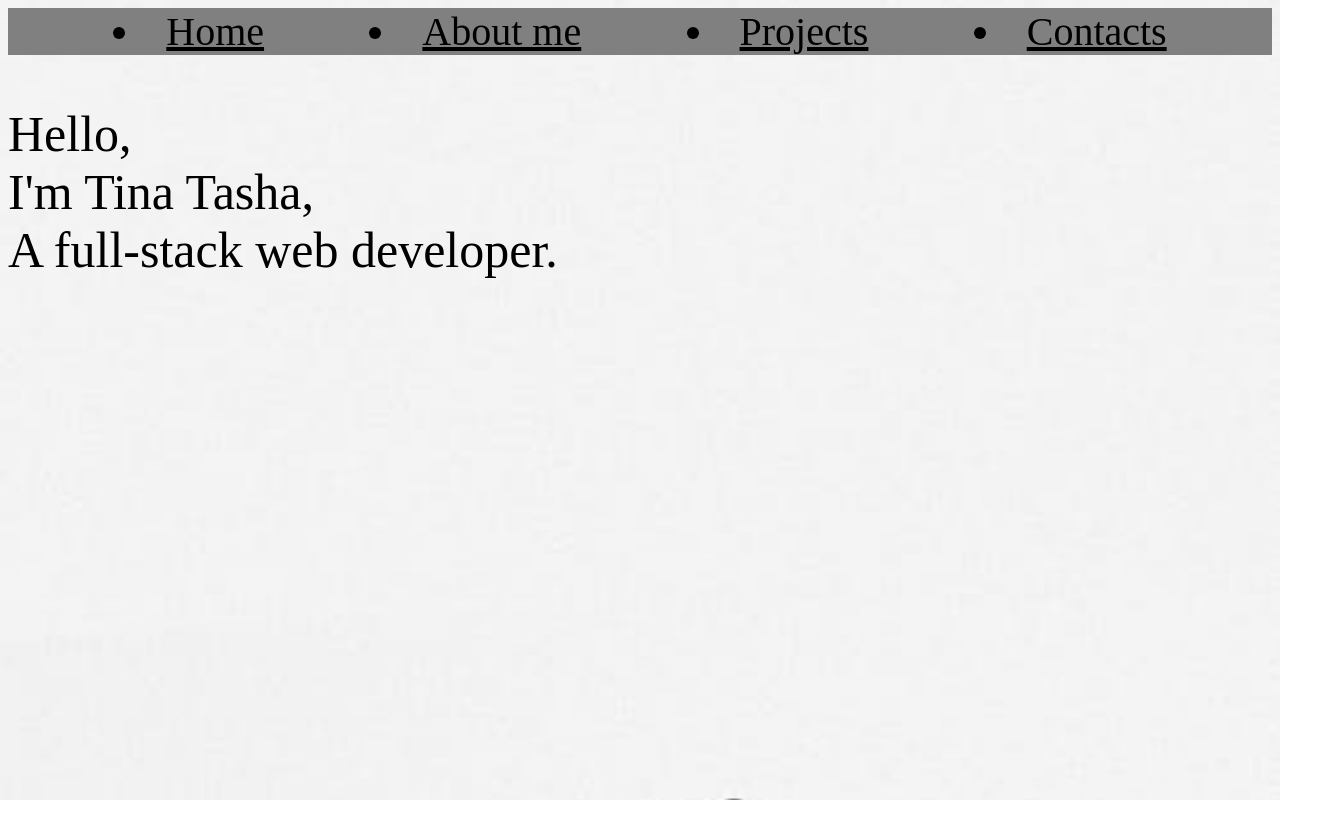
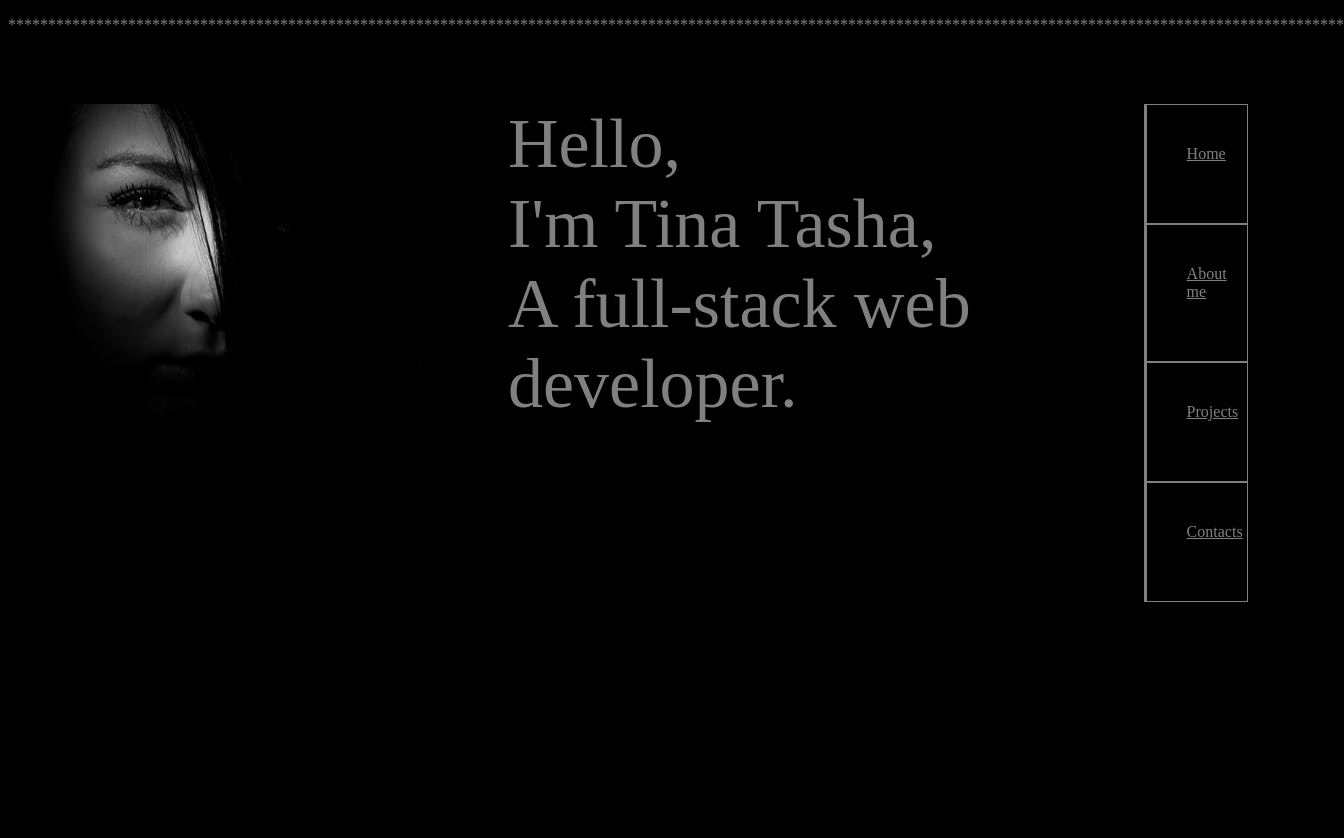
Before and after one commit to tinatasha/portfolio.1, a plain HTML site: page index.html in a window 1280 px wide. Shown: the top 838 px of the page, 1344 px wide, since content can reach past the window. Before the commit the page ends 800 px from the top, so only its background shows below. Drawn offline with Linux system fonts and the light colour scheme.

Commit message:
add paragraph

```diff
--- a/index.html
+++ b/index.html
@@ -7,6 +7,14 @@ portfolio.1
 <link rel="stylesheet" href="styles.css">
     </head>
     <body>
+        <p>
+            ***********************************************************************************************************************************************************************
+        </p>
+            <div id="cont">
+                <div id="cont2">
+                    <div id="cont3">
+<img src="eye-shading-head-girl.jpg" alt="eye">
+                    </div>
                         <nav>
                                 <li><a href="index.html">Home</a></li>
                                 <li><a href="aboutme.html">About me</a></li>
@@ -14,8 +22,10 @@ portfolio.1
                                 <li><a href="contacts.html">Contacts</a></li>
                         </nav>
 
+                </div>
                 <div id="heading">
                         <p>Hello,<br>I'm Tina Tasha,<br>A full-stack web developer.<br></p>
+                </div>
             </div>
 
     </body>
--- a/styles.css
+++ b/styles.css
@@ -1,24 +1,34 @@
-#heading p{
-  font-size: 50px;
+*{
+    background-color: black;
+    color:grey;
 }
-body{
-    background-image: url("pexels-photo-1815484.jpeg");
-    background-repeat: no-repeat;
-    background-size: cover;
+nav{
+    border-left:2px solid grey;
+    border-width:2px;
+    width:10%;
+    float:right;
 }
- nav{
-     color:black;
-     font-size:40px;
-     display:flex;
-     flex-direction:row;
-     justify-content: space-evenly;
-     background-color:grey;
-     text-decoration-style: none;
- }
- nav li>a{
-     color:black;
- }
- nav li>a:hover{
-      color:grey;
-     font-size:70px;
- }
+nav li>a{
+    border:1px solid grey;
+    margin-left: 0%;
+    margin-right:100%;
+    display:flex;
+    flex-direction: column;
+    padding-bottom:60px;
+    padding-top:40px;
+    padding-right:60px;
+    padding-left:40px;
+
+}
+#heading{
+    margin-left: 0%;
+    margin-bottom:100%;
+    margin-top: 0%;
+    font-size: 70px;
+}
+li{
+     list-style: none;
+    }
+    #cont3{
+      float:left;
+    }
```
Lines whose indentation alone changed are shown as unchanged.
